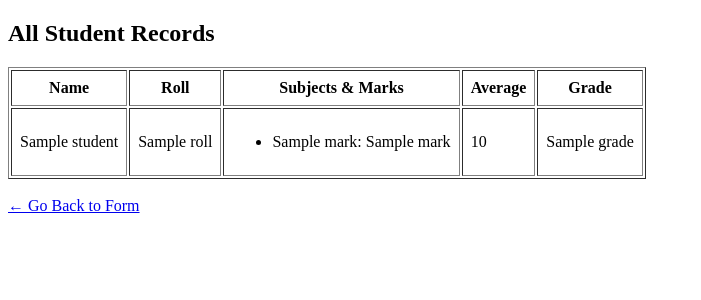
After one commit to abhishekshukla1212/student-report, a Flask app: page /students in a window 1280 px wide. The commit adds this page. Shown: the top 300 px of the page, without its empty margins (0-701 px from the left). Run offline with Flask 3, Linux system fonts and the light colour scheme; a database or web service that is not in the repository returns one stand-in record (values such as "Sample title").

Commit message:
update app.py and templates with MongoDB and student list view

```diff
--- a/app.py
+++ b/app.py
@@ -1,60 +1,52 @@
-from flask import Flask, render_template, request, redirect, url_for
+from flask import Flask, render_template, request
+from pymongo import MongoClient
 
 app = Flask(__name__)
-students = []
 
-class Student:
-    def __init__(self, name, roll):
-        self.name = name
-        self.roll = roll
-        self.marks = {}
 
-    def add_mark(self, subject, mark):
-        self.marks[subject] = int(mark)
+client = MongoClient("mongodb+srv://Abhishek:Abhi%4012345@student-report.i3gmep4.mongodb.net/?retryWrites=true&w=majority&appName=student-report")
 
-    def calculate_average(self):
-        return sum(self.marks.values()) / len(self.marks) if self.marks else 0
+db = client["School"]
+students_collection = db["students"]
 
-    def get_grade(self):
-        avg = self.calculate_average()
-        if avg >= 90:
-            return 'A'
-        elif avg >= 80:
-            return 'B'
-        elif avg >= 70:
-            return 'C'
-        else:
-            return 'D'
+@app.route('/')
+def index():
+    return render_template("index.html")
 
-@app.route('/', methods=['GET', 'POST'])
-def index():
-    if request.method == 'POST':
-        name = request.form['name']
-        roll = request.form['roll']
-        subject = request.form['subject']
-        mark = request.form['mark']
+@app.route('/submit', methods=['POST'])
+def submit():
+    name = request.form['name']
+    roll = request.form['roll']
+    subjects = request.form.getlist('subject')
+    marks = request.form.getlist('marks')
 
-        # Check if student exists
-        student = next((s for s in students if s.roll == roll), None)
-        if not student:
-            student = Student(name, roll)
-            students.append(student)
+    marks_dict = dict(zip(subjects, map(int, marks)))
+    average = sum(marks_dict.values()) / len(marks_dict)
 
-        student.add_mark(subject, mark)
-        return redirect(url_for('report', roll=roll))
-    return render_template('index.html')
+    if average >= 90:
+        grade = 'A'
+    elif average >= 80:
+        grade = 'B'
+    elif average >= 70:
+        grade = 'C'
+    else:
+        grade = 'D'
 
-@app.route('/report/<roll>')
-def report(roll):
-    student = next((s for s in students if s.roll == roll), None)
-    if not student:
-        return "Student not found", 404
+    student_data = {
+        'name': name,
+        'roll': roll,
+        'marks': marks_dict,
+        'average': average,
+        'grade': grade
+    }
 
-    average = student.calculate_average()
-    grade = student.get_grade()
-    return render_template('report.html', student=student, average=average, grade=grade)
+    students_collection.insert_one(student_data)
+    return render_template("report.html", student=student_data)
+
+@app.route('/students')
+def view_all():
+    all_students = list(students_collection.find())
+    return render_template("students.html", students=all_students)
 
 if __name__ == '__main__':
-    import os
-    port = int(os.environ.get("PORT", 10000))
-    app.run(host="0.0.0.0", port=port)
+    app.run(debug=True)
--- /dev/null
+++ b/templates/students.html
@@ -0,0 +1,45 @@
+<!DOCTYPE html>
+<html lang="en">
+<head>
+  <meta charset="UTF-8">
+  <title>All Student Reports</title>
+</head>
+<body>
+  <h2>All Student Records</h2>
+  {% if students %}
+    <table border="1" cellpadding="8">
+      <thead>
+        <tr>
+          <th>Name</th>
+          <th>Roll</th>
+          <th>Subjects & Marks</th>
+          <th>Average</th>
+          <th>Grade</th>
+        </tr>
+      </thead>
+      <tbody>
+        {% for student in students %}
+        <tr>
+          <td>{{ student.name }}</td>
+          <td>{{ student.roll }}</td>
+          <td>
+            <ul>
+              {% for subject, mark in student.marks.items() %}
+              <li>{{ subject }}: {{ mark }}</li>
+              {% endfor %}
+            </ul>
+          </td>
+          <td>{{ student.average }}</td>
+          <td>{{ student.grade }}</td>
+        </tr>
+        {% endfor %}
+      </tbody>
+    </table>
+  {% else %}
+    <p>No student data found.</p>
+  {% endif %}
+
+  <br>
+  <a href="/">← Go Back to Form</a>
+</body>
+</html>
```
Also changed, not shown: templates/index.html (+35 -10 lines), templates/report.html (+13 -5 lines).
